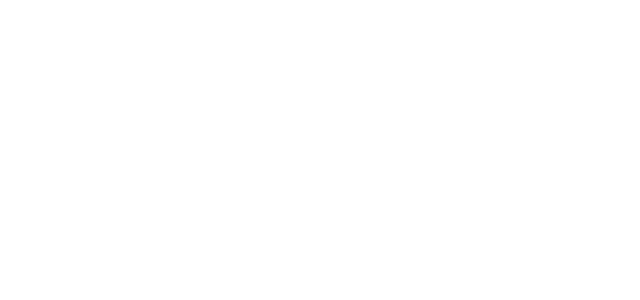
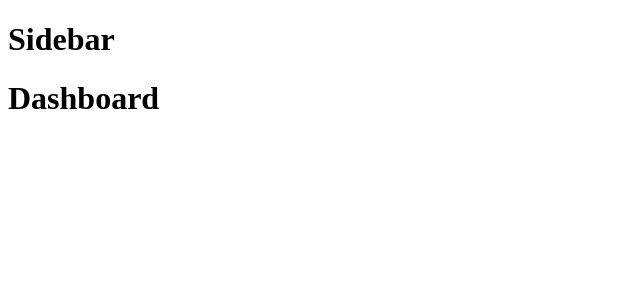
Before and after one commit to chrisviana/worst-movies, a React (Create React App) app: page / in a window 1280 px wide. Shown: the top 300 px of the page, without its empty margins (0-640 px from the left). Built offline with nearby package versions, Linux system fonts and the light colour scheme.

Commit message:
Configurado rotas da aplicação com React Router Dom

```diff
--- /dev/null
+++ b/src/Router.jsx
@@ -0,0 +1,15 @@
+import { Routes, Route } from 'react-router-dom'
+import { Dashboard } from './pages/Dashboard'
+import { List } from './pages/List'
+import { DefaultLayout } from './layouts/DefaultLayout'
+export function Router() {
+  return (
+    <Routes>
+      <Route path='/' element={<DefaultLayout />}>
+        <Route path='/' element={<Dashboard />}/>
+        <Route path='/list' element={<List />}/>
+      </Route>
+
+    </Routes>
+  )
+}
--- /dev/null
+++ b/src/components/Sidebar.jsx
@@ -0,0 +1,5 @@
+export function Sidebar(){
+  return (
+    <h1>Sidebar</h1>
+  )
+}
--- /dev/null
+++ b/src/layouts/DefaultLayout.jsx
@@ -0,0 +1,11 @@
+import { Outlet } from 'react-router-dom';
+import { Sidebar } from '../components/Sidebar';
+
+export function DefaultLayout() {
+  return (
+    <div>
+      <Sidebar />
+      <Outlet />
+    </div>
+  )
+}
--- /dev/null
+++ b/src/pages/Dashboard.jsx
@@ -0,0 +1,5 @@
+export function Dashboard() {
+  return(
+    <h1>Dashboard</h1>
+  )
+}
--- /dev/null
+++ b/src/pages/List.jsx
@@ -0,0 +1,5 @@
+export function List() {
+  return(
+    <h1>List</h1>
+  )
+}
```
Also changed, not shown: src/App.js (+6 -2 lines).
